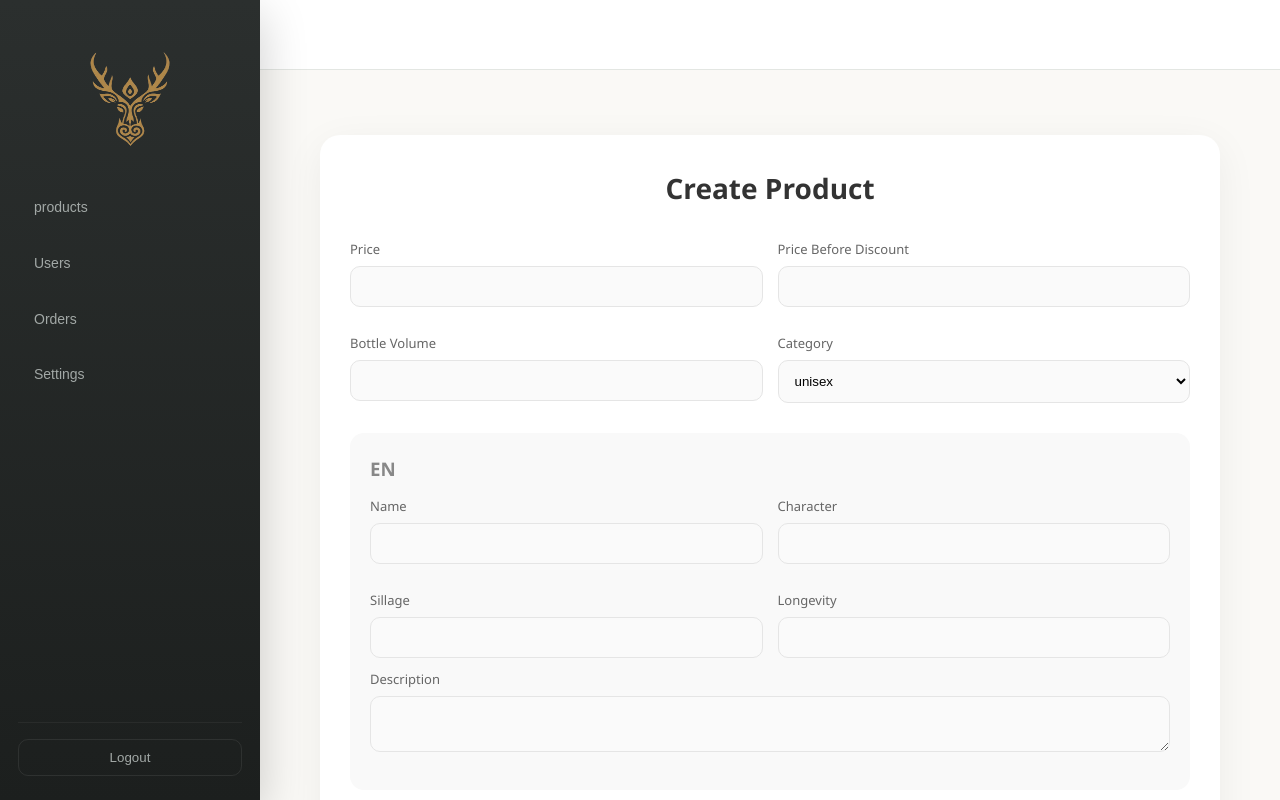
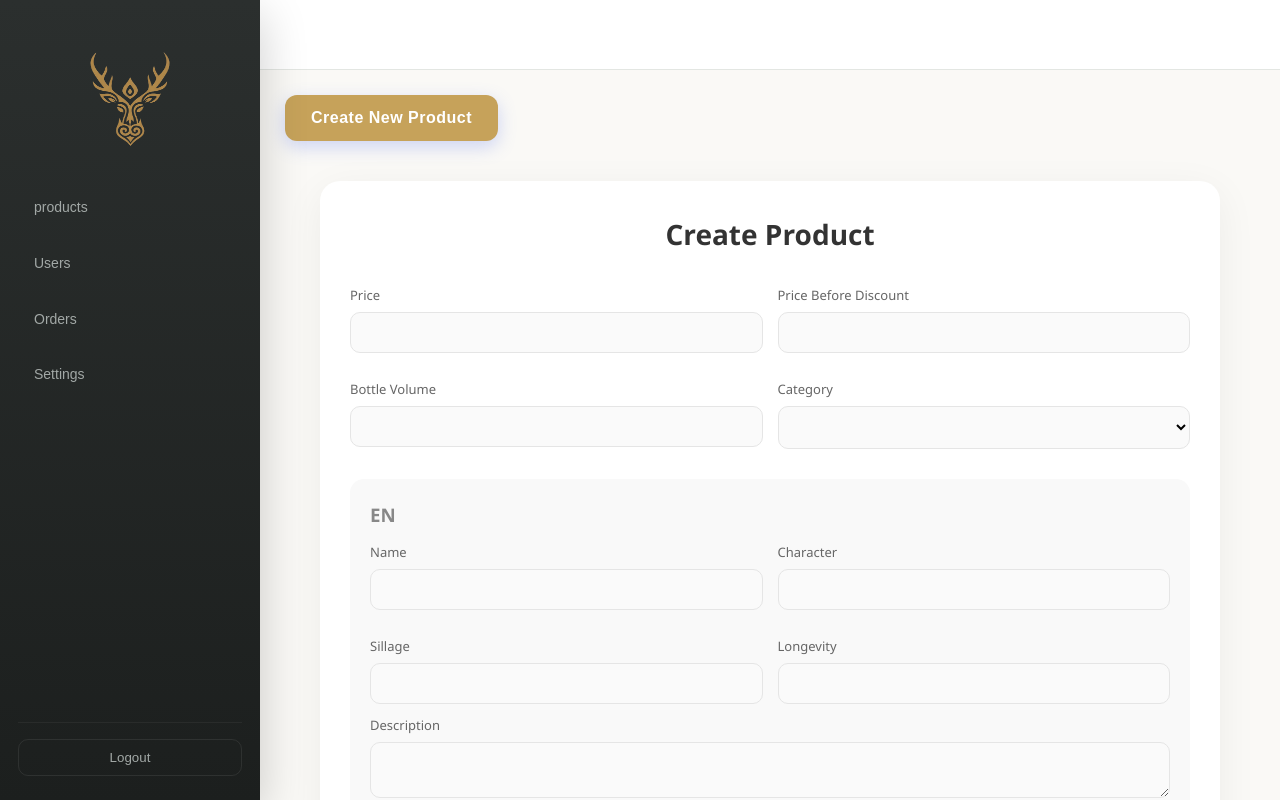
Before and after one commit to Tareq-Mardini/Perfume-store, a React app in the folder Frontend/: page /admin/create-product in a window 1280 px wide. Shown: the top 800 px of the page. Built offline with nearby package versions, Linux system fonts and the light colour scheme; the HTML template or start-up script is replaced by a standard one.

Commit message:
some edit in page Create Products to admin

```diff
--- a/Frontend/src/pages/PagesForAdmin/Dashboard/ManageProducts/CreateProduct/CreateProduct.jsx
+++ b/Frontend/src/pages/PagesForAdmin/Dashboard/ManageProducts/CreateProduct/CreateProduct.jsx
@@ -4,6 +4,7 @@ import {
   uploadProductImages,
 } from "../../../../../services/productsService.js";
 import "./CreateProduct.css";
+import { Link } from "react-router-dom";
 
 export default function CreateProduct() {
   const [form, setForm] = useState({
@@ -94,6 +95,10 @@ export default function CreateProduct() {
   };
 
   return (
+    <>
+      <Link to="/admin/products">
+        <button className="btn-create-product">Create New Product</button>
+      </Link>
       <form onSubmit={handleSubmit} className="create-product-page">
         <h2>Create Product</h2>
 
@@ -131,7 +136,12 @@ export default function CreateProduct() {
 
           <div className="form-group">
             <label>Category</label>
-          <select name="category" value={form.category} onChange={handleChange}>
+            <select
+              name="category"
+              value={form.category}
+              onChange={handleChange}
+            >
+              <option value=""></option>
               <option value="unisex">unisex</option>
               <option value="men">men</option>
               <option value="women">women</option>
@@ -180,7 +190,9 @@ export default function CreateProduct() {
                   onChange={(e) => handleTranslationChange(index, e)}
                 />
                 {errors?.translations?.[index]?.sillage?.[0] && (
-                <p className="error">{errors.translations[index].sillage[0]}</p>
+                  <p className="error">
+                    {errors.translations[index].sillage[0]}
+                  </p>
                 )}
               </div>
 
@@ -202,6 +214,7 @@ export default function CreateProduct() {
             <div className="form-group">
               <label>Description</label>
               <textarea
+                style={{ maxWidth: "100%" }}
                 name="description"
                 value={t.description}
                 onChange={(e) => handleTranslationChange(index, e)}
@@ -232,5 +245,6 @@ export default function CreateProduct() {
           {loading ? "Creating..." : "Create Product"}
         </button>
       </form>
+    </>
   );
 }
--- a/Frontend/src/pages/PagesForAdmin/Dashboard/ManageProducts/DisplayProducts/Products.css
+++ b/Frontend/src/pages/PagesForAdmin/Dashboard/ManageProducts/DisplayProducts/Products.css
@@ -91,3 +91,35 @@
   text-align: center;
   vertical-align: middle;
 }
+.btn-create-product {
+  background: #C6A25A;
+  color: #fff;
+  border: none;
+  padding: 14px 26px;
+  font-size: 16px;
+  font-weight: 600;
+  border-radius: 12px;
+  cursor: pointer;
+  transition: all 0.3s ease;
+  box-shadow: 0 6px 18px rgba(102, 126, 234, 0.3);
+  letter-spacing: 0.5px;
+}
+
+/* hover */
+.btn-create-product:hover {
+  transform: translateY(-2px) scale(1.03);
+  box-shadow: 0 10px 25px rgba(102, 126, 234, 0.5);
+}
+
+/* click */
+.btn-create-product:active {
+  transform: scale(0.96);
+  box-shadow: 0 4px 10px rgba(0, 0, 0, 0.2);
+}
+
+/* disabled */
+.btn-create-product:disabled {
+  background: #ccc;
+  cursor: not-allowed;
+  box-shadow: none;
+}
--- a/Frontend/src/pages/PagesForAdmin/Dashboard/ManageProducts/DisplayProducts/Products.jsx
+++ b/Frontend/src/pages/PagesForAdmin/Dashboard/ManageProducts/DisplayProducts/Products.jsx
@@ -5,6 +5,7 @@ import {
   getProducts,
   deleteProduct,
 } from "../../../../../services/productsService";
+import { Link } from "react-router-dom";
 export default function Products() {
   const [products, setProducts] = useState([]);
   const [error, setError] = useState("");
@@ -42,6 +43,10 @@ export default function Products() {
   };
 
   return (
+    <>
+      <Link to="/admin/create-product">
+        <button className="btn-create-product">Create New Product</button>
+      </Link>
       <div>
         <table className="table">
           <thead>
@@ -95,5 +100,6 @@ export default function Products() {
           </tbody>
         </table>
       </div>
+    </>
   );
 }
```
Lines whose indentation alone changed are shown as unchanged.
